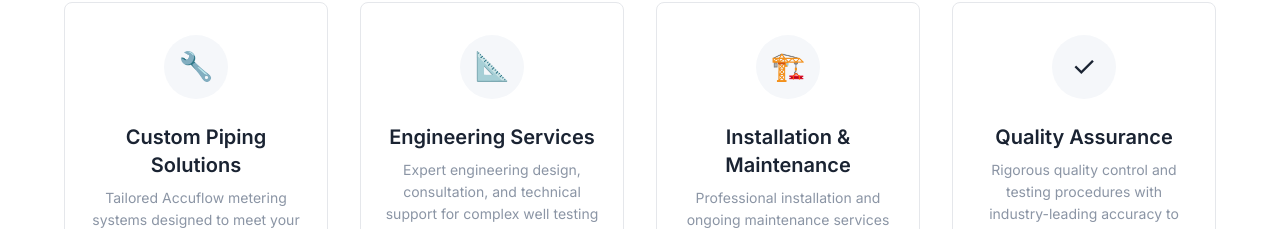
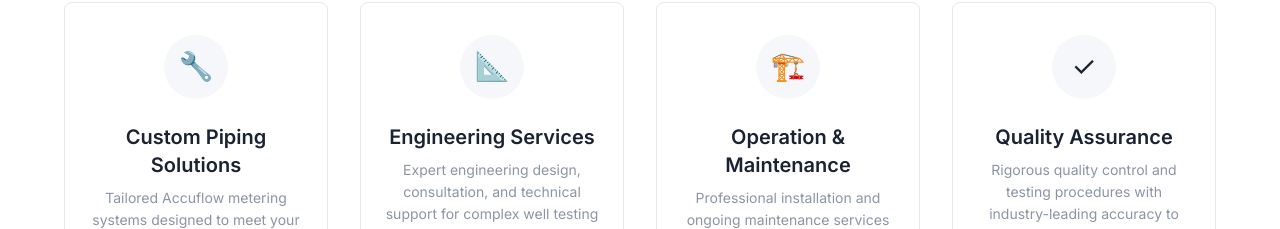
Before and after one commit to christophertendi/mpas-website, a React (Vite) app: page / in a window 1280 px wide. Shown: the part 2020-2249 px from the top of the page. Built offline with nearby package versions, Linux system fonts and the light colour scheme.

Commit message:
homepage - installation > operation

```diff
--- a/src/pages/Homepage.jsx
+++ b/src/pages/Homepage.jsx
@@ -109,7 +109,7 @@ const Homepage = () => {
             </div>
             <div className="service-card">
               <div className="service-icon">🏗️</div>
-              <h4>Installation & Maintenance</h4>
+              <h4>Operation & Maintenance</h4>
               <p className="service-description">
                 Professional installation and ongoing maintenance services to ensure optimal system
                 performance and longevity.
```
